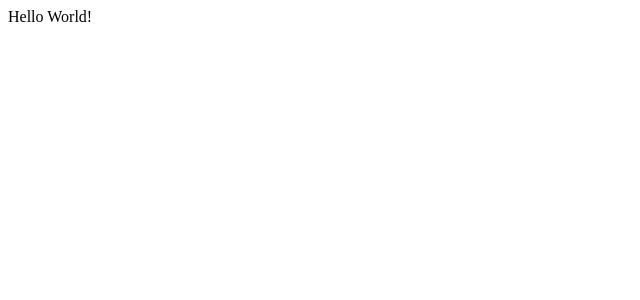
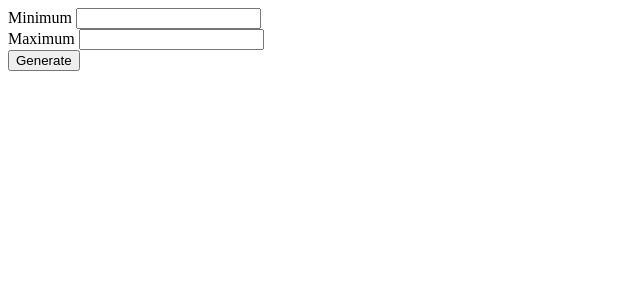
Before and after one commit to KmanCZ/React-Random-Number-Generator, a React (Create React App) app: page / in a window 1280 px wide. Shown: the top 300 px of the page, without its empty margins (0-640 px from the left). Built offline with nearby package versions, Linux system fonts and the light colour scheme.

Commit message:
Added primitive form

```diff
--- a/package.json
+++ b/package.json
@@ -20,7 +20,7 @@
   "scripts": {
     "predeploy": "npm run build",
     "deploy": "gh-pages -d build",
-    "start": "react-scripts start",
+    "start": "BROWSER=none react-scripts start",
     "build": "react-scripts build",
     "test": "react-scripts test",
     "eject": "react-scripts eject"
--- a/src/App.tsx
+++ b/src/App.tsx
@@ -1,7 +1,23 @@
 import React from "react";
 
 function App() {
-  return <div>Hello World!</div>;
+  return <Form />;
+}
+
+function Form() {
+  return (
+    <form>
+      <section>
+        <label htmlFor="min">Minimum </label>
+        <input type="number" name="min" id="min" />
+      </section>
+      <section>
+        <label htmlFor="max">Maximum </label>
+        <input type="number" name="max" id="max" />
+      </section>
+      <button type="submit">Generate</button>
+    </form>
+  );
 }
 
 export default App;
--- /dev/null
+++ b/src/react-app-env.d.ts
@@ -0,0 +1 @@
+/// <reference types="react-scripts" />
```
